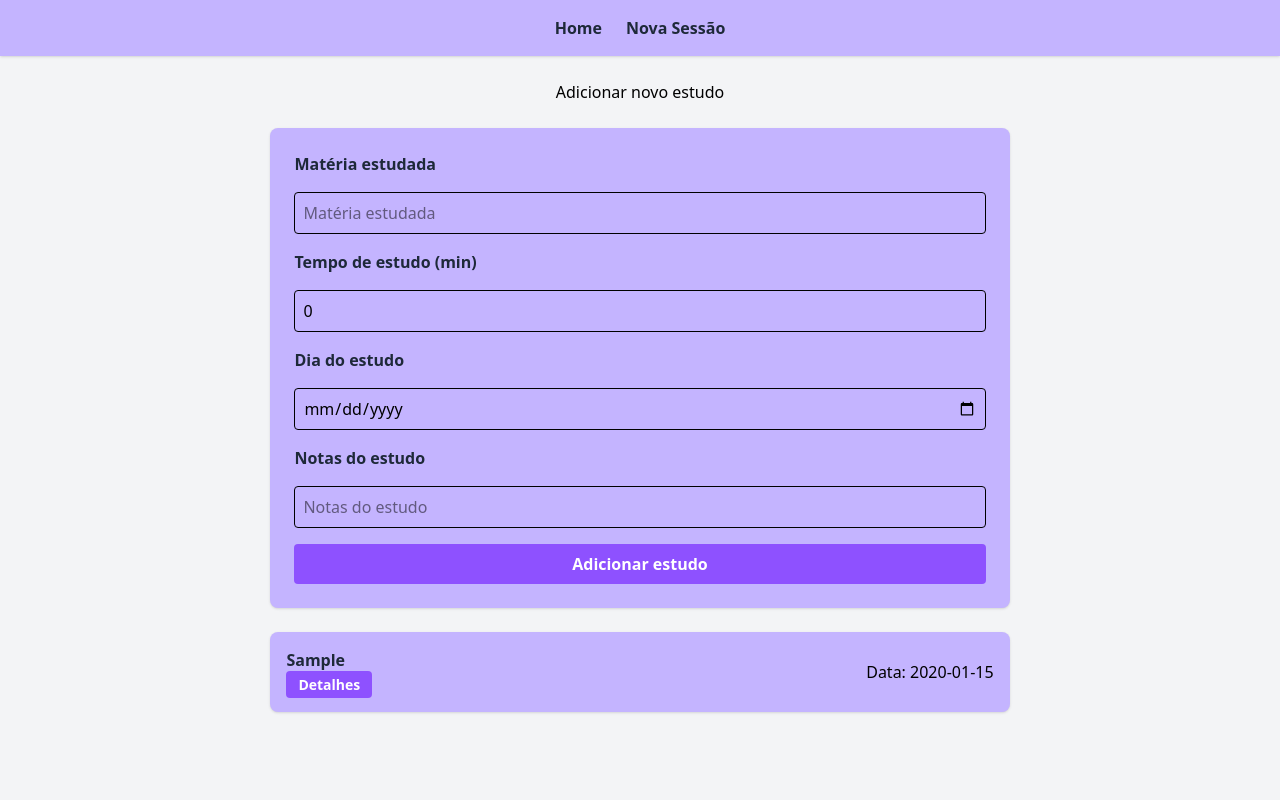
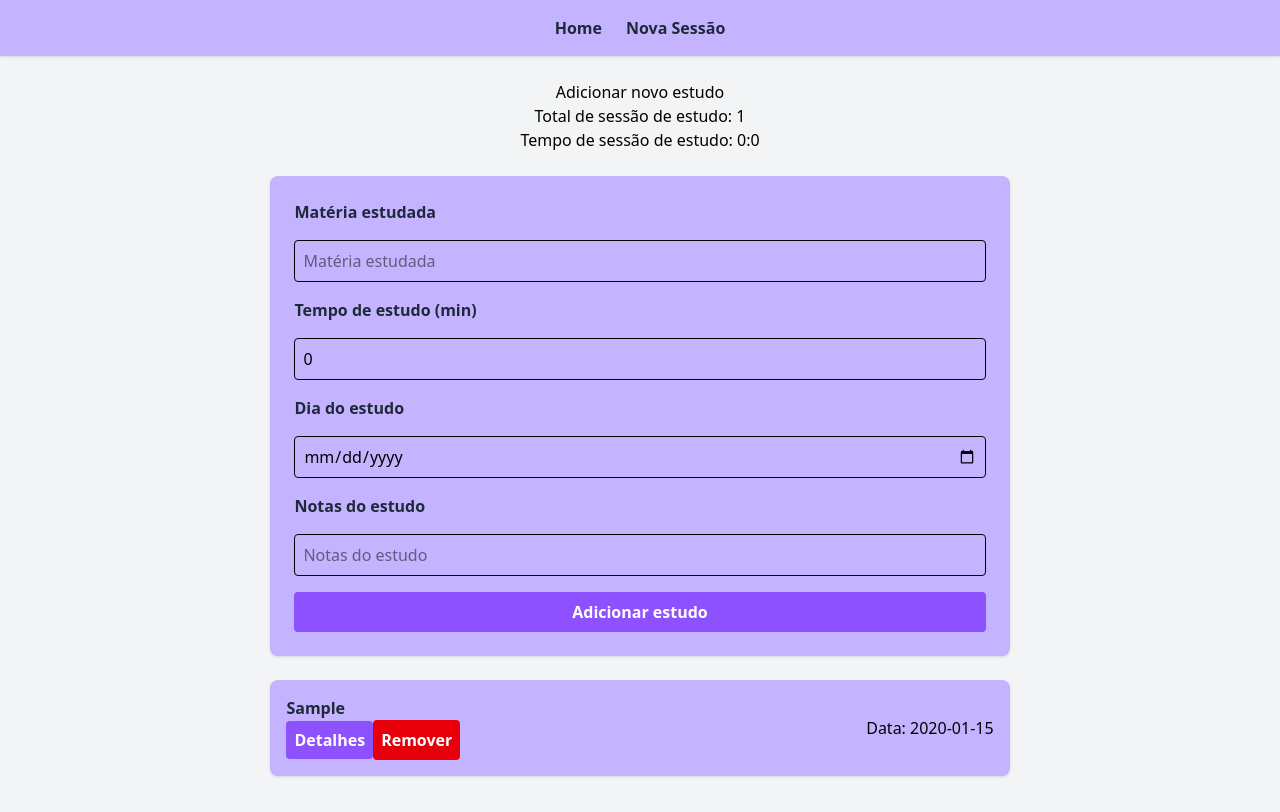
Before and after one commit to Gkenji110/StudyLog, a React app: page /add in a window 1280 px wide. Both pictures are taken after typing "Sample", "2020-01-15", "Sample" into the empty fields and a click on the button "Adicionar estudo". Built offline with nearby package versions, Linux system fonts and the light colour scheme; the HTML template or start-up script is replaced by a standard one.

Commit message:
feat: added usememo and use callback

```diff
--- a/src/components/study-list.tsx
+++ b/src/components/study-list.tsx
@@ -3,14 +3,18 @@ import { StudyResume } from "./study-resume";
 
 interface StudyListProps {
   studyList: Study[];
+  removeStudy: (id: string) => void;
+
 }
 
-export function StudyList({ studyList }: StudyListProps) {
+export function StudyList({ studyList, removeStudy }: StudyListProps) {
   return (
-    <div className="flex flex-col items-center gap-3 mt-6 w-full">
-      {studyList.map((value) => (
-        <StudyResume key={value.id} study={value} />
-      ))}
-    </div>
+    <>
+        <div className="flex flex-col items-center gap-3 mt-6 w-full">
+            {studyList.map((value) => {
+                return <StudyResume removeStudy={removeStudy} study={value} />;
+            })}
+        </div>
+    </>
   );
 }
--- a/src/components/study-resume.tsx
+++ b/src/components/study-resume.tsx
@@ -3,9 +3,10 @@ import type { Study } from "../types/study";
 
 interface StudyFormProps {
   study: Study;
+  removeStudy: (id: string) => void;
 }
 
-export function StudyResume({ study }: StudyFormProps) {
+export function StudyResume({ study, removeStudy }: StudyFormProps) {
   return (
     <div className="bg-violet-300 rounded-lg shadow p-4 mb-3 w-3/5 flex justify-between items-center">
         <div>
@@ -14,10 +15,17 @@ export function StudyResume({ study }: StudyFormProps) {
             <Link
                 to={`/study/${study.id}`}
                 state={{ study }}
-                className="text-sm font-semibold text-white bg-violet-500 px-3 py-1 rounded hover:bg-violet-600"
+                className="bg-violet-500 text-white font-bold hover:underline rounded  p-2"
             >
                 Detalhes
             </Link>
+
+            <button
+                onClick={() => removeStudy(study.id)}
+                className="bg-red-600 text-white font-bold hover:underline rounded  p-2"
+            >
+                Remover
+            </button>
         </div>
 
         <h3>Data: {study.date}</h3>
--- a/src/pages/new-session.tsx
+++ b/src/pages/new-session.tsx
@@ -1,4 +1,4 @@
-import { useState } from "react";
+import { useCallback, useMemo, useState } from "react";
 import type { Study } from "../types/study";
 import { StudyForm } from "../components/study-form";
 import { StudyList } from "../components/study-list";
@@ -7,17 +7,53 @@ export function NewSession(){
     const [studies, setStudies] = useState<Study[]>([]);
 
 
-    function newSession(study: Study): void {
-    setStudies((prev) => [...prev, study]);
-    }
+    const studyTotal = useMemo(() => {
+        return studies.length;
+    }, [studies]);
+
+    const studyMinutes = useMemo(() => {
+        let studyMinutes: number = 0;
+
+        studies.forEach((study) => {
+            studyMinutes += study.minutes;
+        });
+
+        const hours = Math.floor(studyMinutes / 60);
+        const minutes = studyMinutes % 60;
+
+        return `${hours}:${minutes}`;
+    }, [studies]);
+
+    const newSession = useCallback((study: Study) => {
+        setStudies((prev) => [...prev, study]);
+    }, []);
+
+    const removeStudy = useCallback((id: string) => {
+        const studyToDelete = studies.findIndex((value) => {
+            return value.id === id;
+        });
+
+        const updatedStudies = [...studies];
+
+        updatedStudies.splice(studyToDelete, 1);
+
+        setStudies(updatedStudies);
+    }, []);
+
+
+
 
     return (
         <>
             <h2>Adicionar novo estudo</h2>
 
+            <p>Total de sessão de estudo: {studyTotal}</p>
+
+            <p>Tempo de sessão de estudo: {studyMinutes}</p>
+
             <StudyForm onAdd={newSession} />
 
-            <StudyList studyList={studies} />
+            <StudyList removeStudy={removeStudy} studyList={studies} />
         </>
     )
 
```
